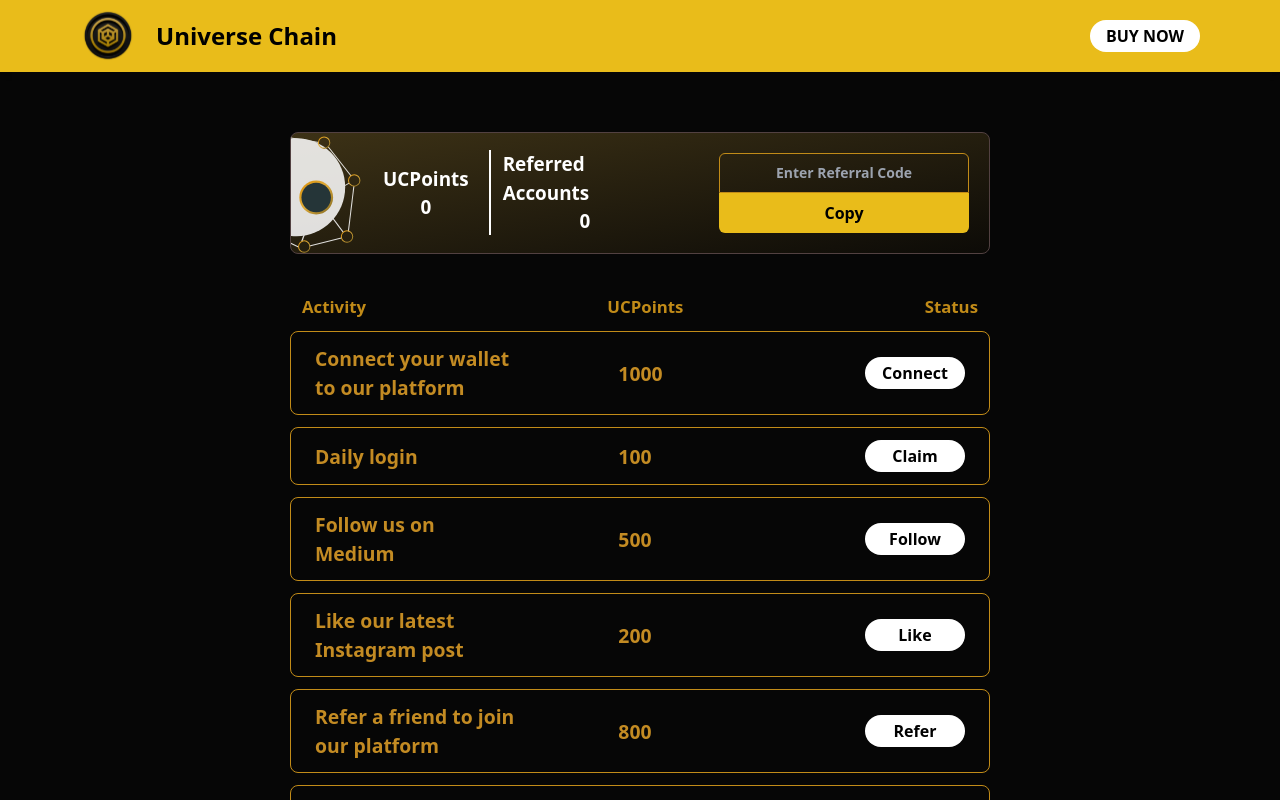
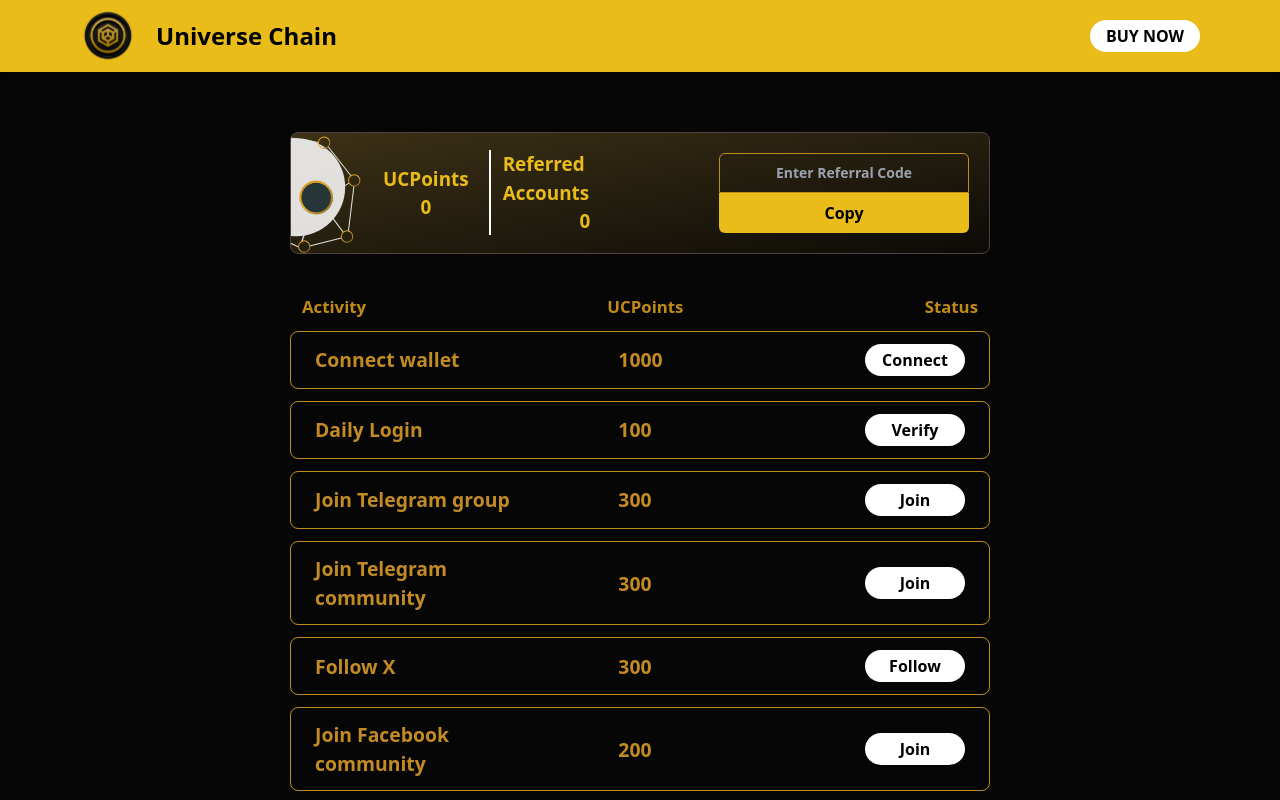
Before and after one commit to GABRIELOFGOD/social-tasks, a Next.js app: page /tasks in a window 1280 px wide. Shown: the top 800 px of the page. Built offline with nearby package versions, Linux system fonts and the light colour scheme.

Commit message:
THANK YOU LORD JESUS

```diff
--- a/package.json
+++ b/package.json
@@ -9,10 +9,14 @@
     "lint": "next lint"
   },
   "dependencies": {
+    "@rainbow-me/rainbowkit": "^2.2.3",
+    "@tanstack/react-query": "^5.66.0",
     "next": "15.1.6",
     "react": "^19.0.0",
     "react-dom": "^19.0.0",
-    "react-icons": "^5.4.0"
+    "react-icons": "^5.4.0",
+    "viem": "^2.22.17",
+    "wagmi": "^2.14.9"
   },
   "devDependencies": {
     "@eslint/eslintrc": "^3",
--- a/src/components/features/TaskMapper.tsx
+++ b/src/components/features/TaskMapper.tsx
@@ -11,6 +11,30 @@ const TaskMapper = () => {
         <p className='text-primary text-[16.8px] font-semibold'>UCPoints</p>
         <p className='text-primary text-[16.8px] font-semibold'>Status</p>
       </div>
+      <div
+        className='w-full bg-transparent rounded-lg py-3 px-6 border border-primary border-opacity-10 grid grid-cols-3 gap-5 cursor-pointer'
+      >
+        <p className='text-texter text-[19.36px] font-semibold col-span-1 my-auto'>Connect wallet</p>
+        <p className='text-texter text-[19.36px] font-semibold col-span-1 pl-10 md:pl-20 my-auto'>1000</p>
+        {/* <ConnectButton /> */}
+        <button
+          className='px-2 py-1 bg-white text-black font-semibold rounded-full h-fit w-[100px] justify-center my-auto md:text-[16px] text-xm flex cursor-pointer justify-self-end capitalize'
+        >
+          Connect
+        </button>
+      </div>
+      <div
+        className='w-full bg-transparent rounded-lg py-3 px-6 border border-primary border-opacity-10 grid grid-cols-3 gap-5 cursor-pointer'
+      >
+        <p className='text-texter text-[19.36px] font-semibold col-span-1 my-auto'>Daily Login</p>
+        <p className='text-texter text-[19.36px] font-semibold col-span-1 pl-10 md:pl-20 my-auto'>100</p>
+        {/* <ConnectButton /> */}
+        <button
+          className='px-2 py-1 bg-white text-black font-semibold rounded-full h-fit w-[100px] justify-center my-auto md:text-[16px] text-xm flex cursor-pointer justify-self-end capitalize'
+        >
+          Verify
+        </button>
+      </div>
       {tasks.map((task: ITask) => (
         <TaskCard
           key={task.id}
--- a/src/components/layouts/TaskHeader.tsx
+++ b/src/components/layouts/TaskHeader.tsx
@@ -26,7 +26,7 @@ const TaskHeader = () => {
           <p className='font-bold md:text-[25.2px] text-secondary my-auto'>Your Total</p>
           <p className='font-bold md:text-[25.2px] text-secondary my-auto'>Referral UCPoints</p>
         </div> */}
-        <div className='flex divide-x-2 divide-white gap-2 my-auto'>
+        <div className='flex divide-x-2 divide-white gap-2 my-auto text-tertiary'>
           <div className='my-auto px-3'>
             <p className='md:text-[18.9px] font-semibold'>UCPoints</p>
             <p className='md:text-[18.9px] font-semibold text-center'>0</p>
--- a/src/data/tasks.ts
+++ b/src/data/tasks.ts
@@ -1,66 +1,33 @@
 import { ITask } from "@/model/tasksTypes";
 
 export const tasks: ITask[] = [
-  {
-    id: 1,
-    type: "General",
-    title: "Connect Wallet",
-    description: "Connect your wallet to our platform",
-    points: 1000,
-    action: "Connect",
-    url: "https://www.socialtasks.com/connect-wallet",
-    expires: "2025-12-31T23:59:59Z",
-    mandatory: true
-  },
-  {
-    id: 2,
-    type: "General",
-    title: "Daily Login",
-    description: "Daily login",
-    points: 100,
-    action: "claim",
-    url: "https://www.socialtasks.com/login",
-    expires: "2025-12-31T23:59:59Z",
-    mandatory: true
-  },
-  {
-    id: 3,
-    type: "Medium",
-    title: "Follow",
-    description: "Follow us on Medium",
-    points: 500,
-    action: "Follow",
-    url: "https://medium.com/@socialtasks",
-    expires: "2025-12-31T23:59:59Z",
-    mandatory: false
-  },
-  {
-    id: 4,
-    type: "Instagram",
-    title: "Like",
-    description: "Like our latest Instagram post",
-    points: 200,
-    action: "Like",
-    url: "https://www.instagram.com/socialtasks",
-    expires: "2025-12-31T23:59:59Z",
-    mandatory: false
-  },
-  {
-    id: 5,
-    type: "Referral",
-    title: "Refer a Friend",
-    description: "Refer a friend to join our platform",
-    points: 800,
-    action: "Refer",
-    url: "https://www.socialtasks.com/referral",
-    expires: "2025-12-31T23:59:59Z",
-    mandatory: false
-  },
+  // {
+  //   id: 1,
+  //   type: "General",
+  //   title: "Connect Wallet",
+  //   description: "Connect your wallet to our platform",
+  //   points: 1000,
+  //   action: "Connect",
+  //   url: "https://www.socialtasks.com/connect-wallet",
+  //   expires: "2025-12-31T23:59:59Z",
+  //   mandatory: true
+  // },
+  // {
+  //   id: 2,
+  //   type: "General",
+  //   title: "Daily Login",
+  //   description: "Daily login",
+  //   points: 100,
+  //   action: "claim",
+  //   url: "https://www.socialtasks.com/login",
+  //   expires: "2025-12-31T23:59:59Z",
+  //   mandatory: true
+  // },
   {
     id: 6,
     type: "Telegram",
     title: "Join",
-    description: "Join our Telegram group",
+    description: "Join Telegram group",
     points: 300,
     action: "Join",
     url: "https://t.me/socialtasks",
@@ -68,14 +35,69 @@ export const tasks: ITask[] = [
     mandatory: true
   },
   {
+    id: 2,
+    type: "Telegram",
+    title: "Join",
+    description: "Join Telegram community",
+    points: 300,
+    action: "Join",
+    url: "https://t.me/socialtasks",
+    expires: "2025-12-31T23:59:59Z",
+    mandatory: true
+  },
+  {
+    id: 1,
+    type: "X",
+    title: "Follow",
+    description: "Follow X",
+    points: 300,
+    action: "Follow",
+    url: "https://t.me/socialtasks",
+    expires: "2025-12-31T23:59:59Z",
+    mandatory: true
+  },
+  {
+    id: 4,
+    type: "Facebook",
+    title: "Join",
+    description: "Join Facebook community",
+    points: 200,
+    action: "Join",
+    url: "https://www.instagram.com/socialtasks",
+    expires: "2025-12-31T23:59:59Z",
+    mandatory: false
+  },
+  {
+    id: 3,
+    type: "Medium",
+    title: "Join",
+    description: "Join Medium",
+    points: 500,
+    action: "Join",
+    url: "https://medium.com/@socialtasks",
+    expires: "2025-12-31T23:59:59Z",
+    mandatory: false
+  },
+  {
     id: 7,
     type: "Discord",
     title: "Join",
-    description: "Join our Discord server",
+    description: "Join Discord",
     points: 300,
     action: "Join",
     url: "https://discord.gg/socialtasks",
     expires: "2025-12-31T23:59:59Z",
     mandatory: true
-  }
+  },
+  {
+    id: 5,
+    type: "Referral",
+    title: "Refer a Friend",
+    description: "Refer friends",
+    points: 800,
+    action: "Refer",
+    url: "https://www.socialtasks.com/referral",
+    expires: "2025-12-31T23:59:59Z",
+    mandatory: false
+  },
 ];
```
Also changed, not shown: src/config/wagmi.ts (added, +9 -0 lines), src/context/WagmiProviderContext.tsx (added, +17 -0 lines), 1 other file (tests, documents, lock files or other folders).
